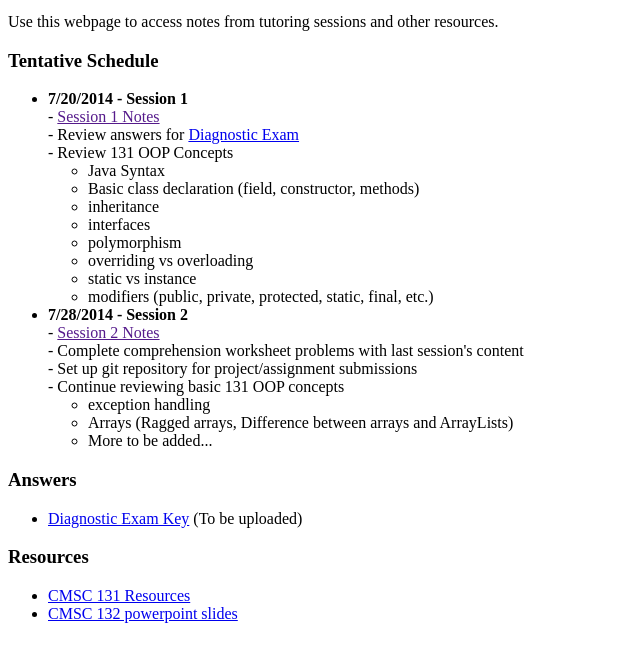
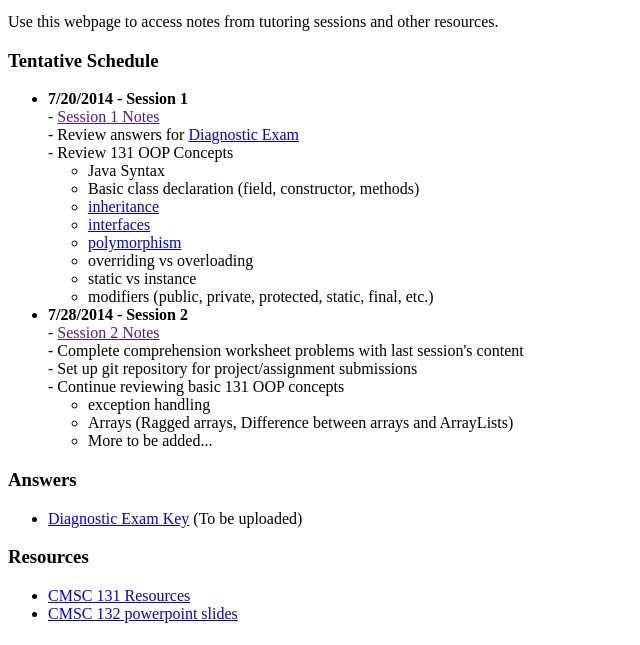
Before and after one commit to carminav/cmsc132, a plain HTML site: page index.html in a window 1280 px wide. Shown: the part 155-800 px from the top of the page, without its empty margins (0-640 px from the left). Drawn offline with Linux system fonts and the light colour scheme.

Commit message:
new links

```diff
--- a/index.html
+++ b/index.html
@@ -19,9 +19,9 @@
 					<ul>
 						<li> Java Syntax
 						<li> Basic class declaration (field, constructor, methods)
-						<li> inheritance
-						<li> interfaces
-						<li> polymorphism
+						<li> <a href="http://docs.oracle.com/javase/tutorial/java/concepts/inheritance.html">inheritance</a>
+						<li> <a href="http://docs.oracle.com/javase/tutorial/java/concepts/interface.html">interfaces</a>
+						<li> <a href="http://docs.oracle.com/javase/tutorial/java/IandI/polymorphism.html">polymorphism</a>
 						<li> overriding vs overloading
 						<li> static vs instance
 						<li> modifiers (public, private, protected, static, final, etc.)
```
